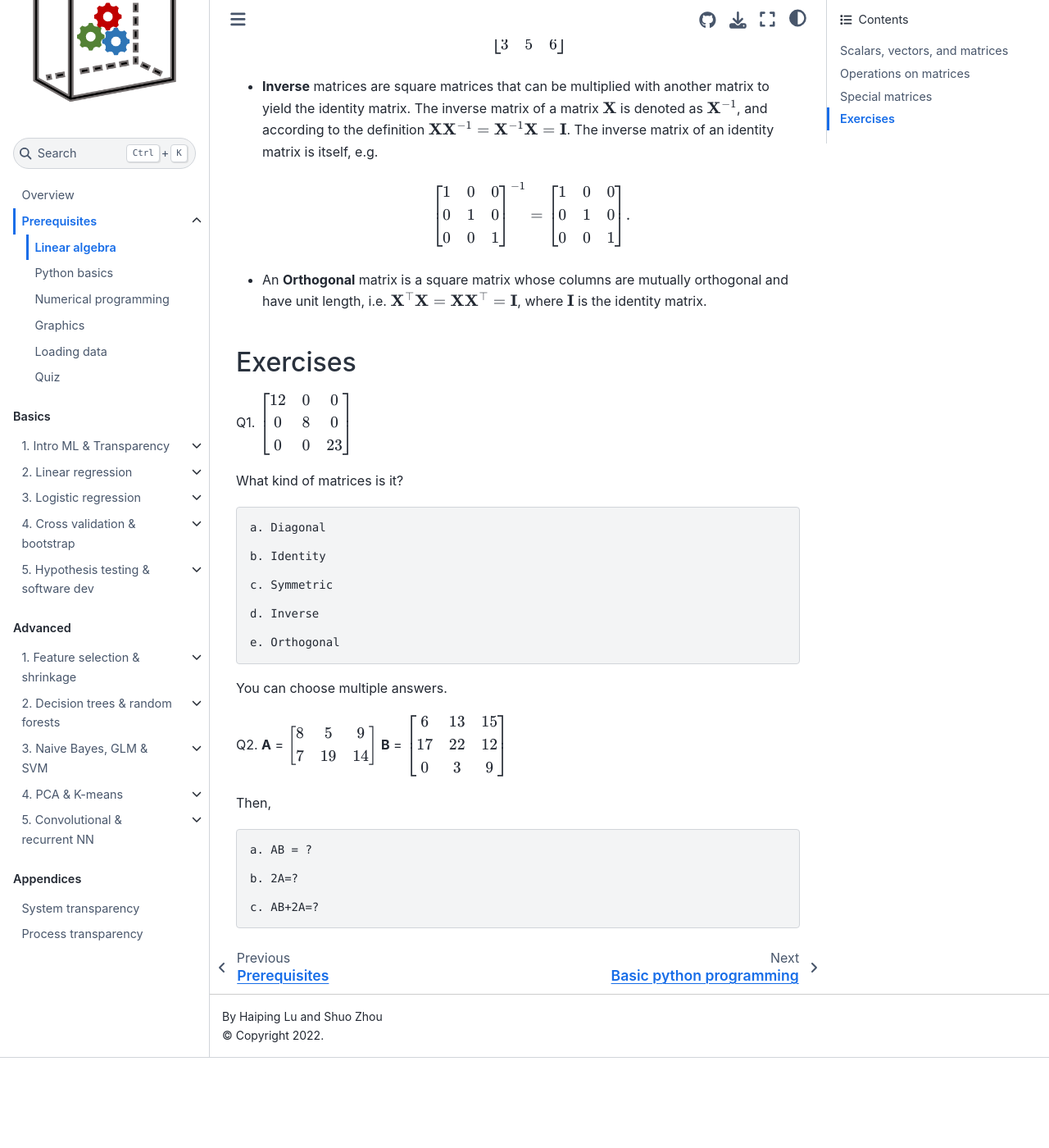
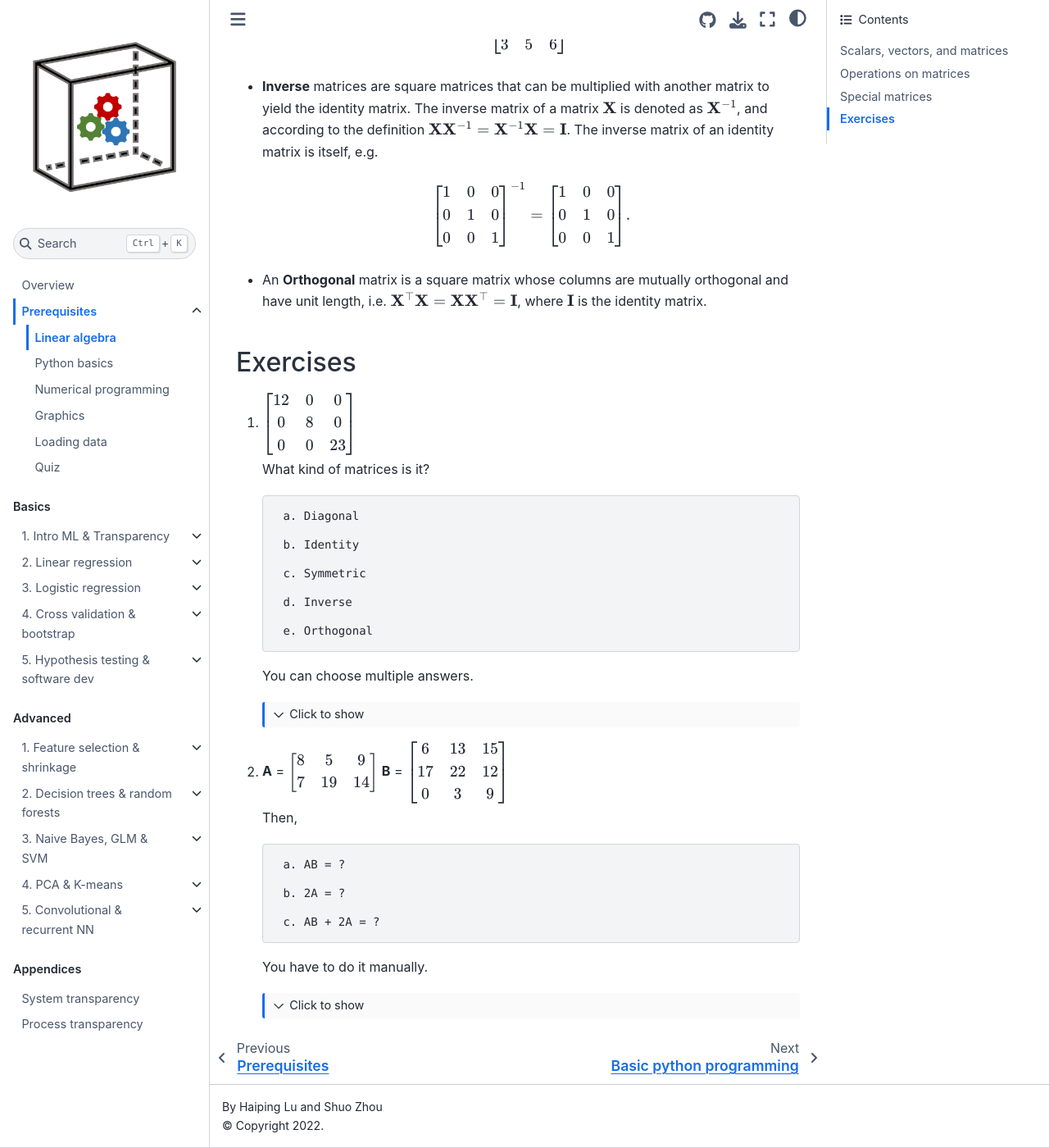
Before and after one commit to pykale/transparentML, a Jupyter Book: the page built from content/00-prereq/linear-algebra-and-notations.md, in a window 1280 px wide and 1400 px high, scrolled down 3380 px. Shown: the whole window at 82% size. Built offline with Jupyter Book 1.0.4 settings and Sphinx 7.4.7 and the Sphinx Book theme 1.1.4, drawn with Linux system fonts in a browser that asks for light colours; pages that are not in the unit, such as notebooks, are missing from menus; before the commit the page ends 4670 px from its top, so only the background shows below that.

Commit message:
Updated Linear Algebra Exercises

````diff
--- a/content/00-prereq/linear-algebra-and-notations.md
+++ b/content/00-prereq/linear-algebra-and-notations.md
@@ -127,33 +127,39 @@ This section introduces the basic concepts of linear algebra and notations used
 
 ### Exercises
 
-Q1. $
-    \begin{bmatrix} 12 & 0 & 0 \\ 0 & 8 & 0 \\ 0 & 0 & 23 \end{bmatrix}
-    $
+1. $\begin{bmatrix} 12 & 0 & 0 \\ 0 & 8 & 0 \\ 0 & 0 & 23 \end{bmatrix}$
 
-  What kind of matrices is it?
+    What kind of matrices is it?
 
-    a. Diagonal
+        a. Diagonal
 
-    b. Identity
+        b. Identity
 
-    c. Symmetric
+        c. Symmetric
 
-    d. Inverse
+        d. Inverse
 
-    e. Orthogonal
-
-  You can choose multiple answers.
+        e. Orthogonal
+    You can choose multiple answers.
 
 
+   ```{toggle}
+   Answer: a, b, c, d, e
+   ```
 
-Q2. **A** = $\begin{bmatrix} 8 & 5 & 9 \\ 7 & 19 & 14 \end{bmatrix}$
+2. **A** = $\begin{bmatrix} 8 & 5 & 9 \\ 7 & 19 & 14 \end{bmatrix}$
    **B** = $ \begin{bmatrix} 6 & 13 & 15 \\ 17 & 22 & 12 \\ 0 & 3 & 9 \end{bmatrix}$
 
-  Then,
+    Then,
 
-    a. AB = ?
+        a. AB = ?
 
-    b. 2A=?
+        b. 2A = ?
 
-    c. AB+2A=?
+        c. AB + 2A = ?
+    You have to do it manually.
+
+
+   ```{toggle}
+    Some hidden toggle content!
+   ```
````
